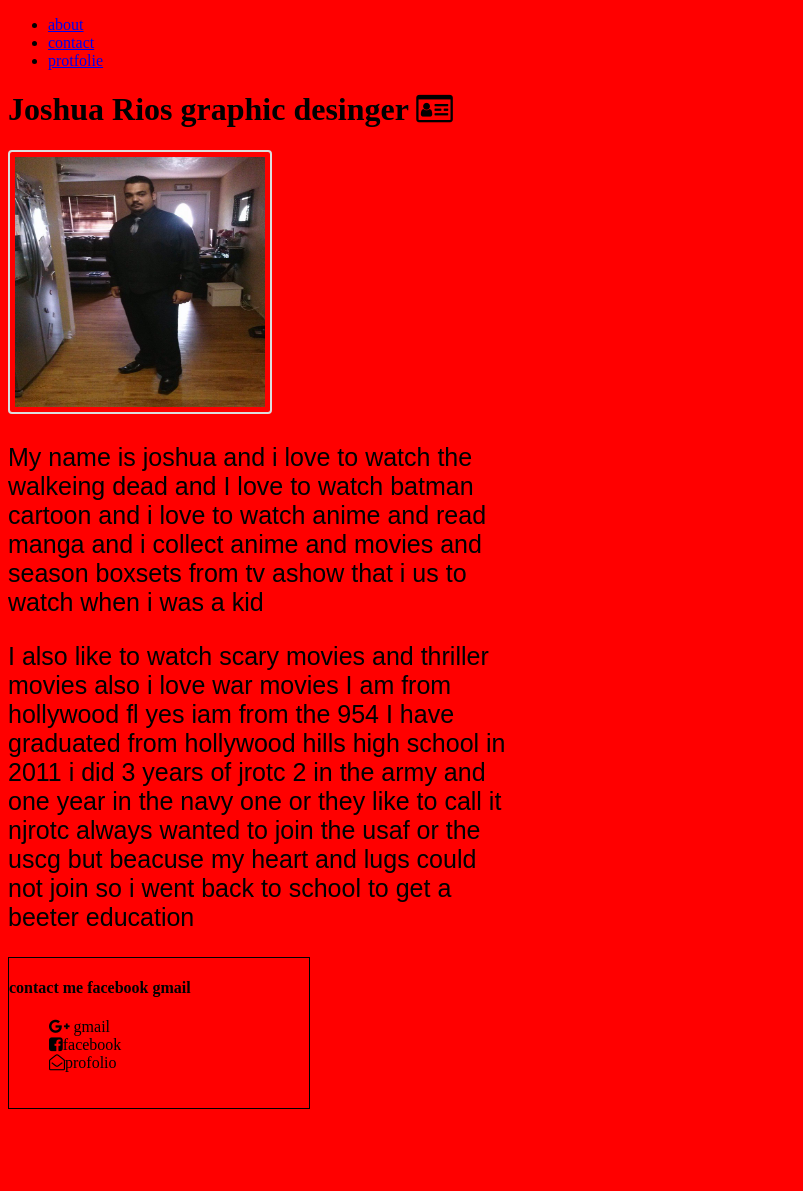
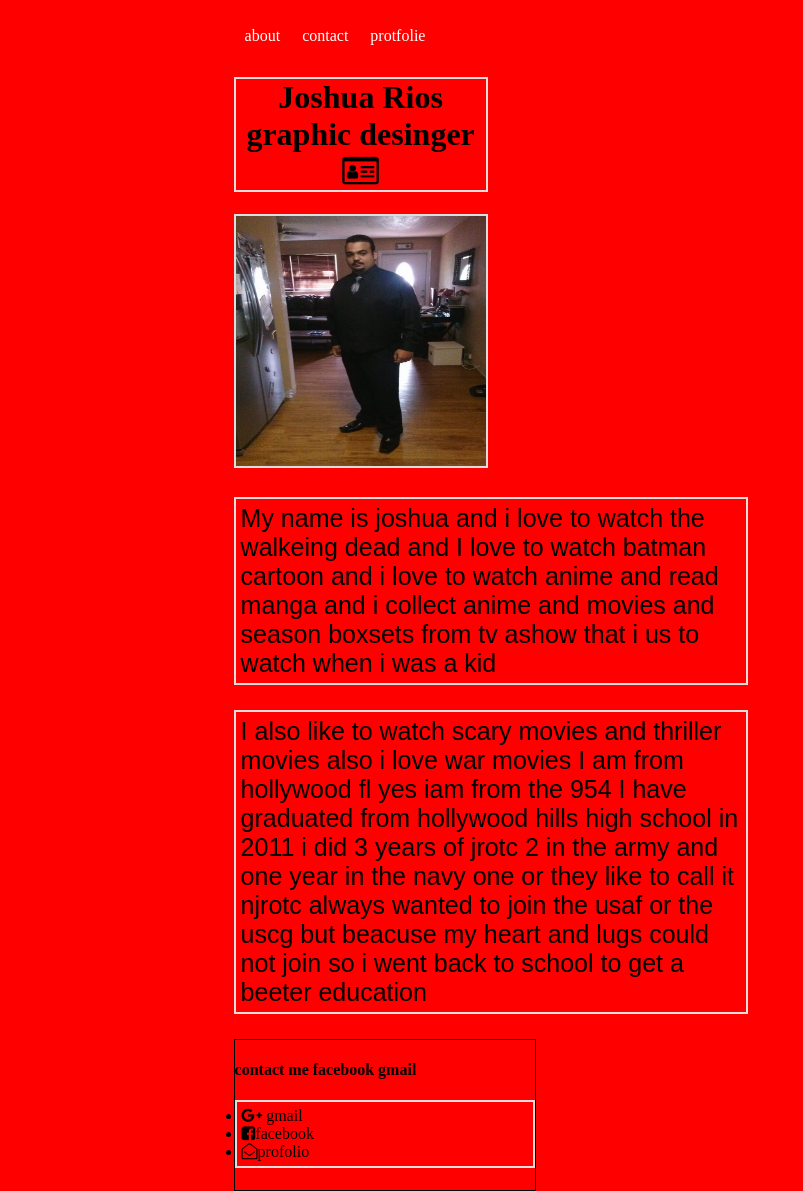
Before and after one commit to thebatman1993/joshua-profile, a PHP site: page / in a window 1280 px wide. Shown: the whole page, without its empty margins (0-803 px from the left). Before the commit the page ends 1109 px from the top, so only its background shows below. Run offline with PHP 8.4, Linux system fonts and the light colour scheme.

Commit message:
fixed assets folder my computer is crazy

```diff
--- a/assets/css/style/style.css
+++ b/assets/css/style/style.css
@@ -1,5 +1,35 @@
 body {
     background-color: red;
+}
+.navbar{
+
+    list-style-type: none;
+    margin: 0;
+    padding: 0px;
+    overflow: hidden;
+
+
+
+}
+.navitems {
+    display: block;
+    color: white;
+    text-align: center;
+    display: inline;
+    float: left;
+    padding:11px;
+    text-decoration: none;
+
+
+}
+a{
+   text-decoration: none;
+    color: white;
+}
+h1{
+    border: 2px solid #ddd;
+    width: 250px;
+    text-align: center;
 }
 
 .firstp {
@@ -7,18 +37,22 @@ body {
     text-align: left;
     font-family:fantasy;
     width: 500px;
+    border: 2px solid #ddd;
+    padding: 5px;
 }
 .secondp{
     font-size: 25px;
    text-align: left;
      font-family:fantasy;
+   border: 2px solid #ddd;
+    width: 500px;
+    padding: 5px;
 
-    width: 500px;
 }
 .profile {
     border: 2px solid #ddd;
-    border-radius: 4px;
-    padding: 5px;
+
+
     width: 250px;
     height: 250px;
 }
@@ -28,7 +62,10 @@ body {
     border: 1px solid black;
 }
 .contact{
-    list-style-type: none;
+
+    border: 2px solid #ddd;
+    padding: 5px;
+
 }
 
 .art{
@@ -56,6 +93,24 @@ body {
 .ficon{
    font-size: 100px;
 }
+
+.container {
+
+
+
+
+    position:absolute;
+    top: 20%;
+    left: 37%;
+    width:55em;
+    height:18em;
+    margin-top: -9em;
+    margin-left: -15em;
+
+
+    }
+
+
 
 @media (max-width:500px){
     body{
--- a/index.html
+++ b/index.html
@@ -1,29 +1,19 @@
 <!DOCTYPE html>
 <html>
     <head>
-
-
-
         <title>portfolio</title>
        <link rel="stylesheet" href="assets/font-awesome-4.7.0/css/font-awesome.min.css">
        <link rel="stylesheet"href="assets/css/style/style.css">
     </head>
-
 <body>
-
-
-<ul>
-  <li><a href="index.html">about</a></li>
-  <li><a href="contact.html">contact</a></li>
-  <li><a href="profile.html">protfolie</a></li>
-
+    <div class="container">
+        <ul class="navbar">
+          <li class="navitems"><a href="index.html">about</a></li>
+          <li class="navitems"><a href="contact.html">contact</a></li>
+          <li class="navitems"><a href="profile.html">protfolie</a></li>
         </ul>
 
         <h1>Joshua Rios graphic desinger <i class="fa fa-id-card-o" aria-hidden="true"></i></h1>
-        <h2></h2>
-
-
-
         <img src="assets/img/pic.jpg" class="profile"/>
 
         <p class="firstp">My name is joshua and i love to watch the walkeing dead and I love to watch batman cartoon and i love to watch anime and read manga and i collect anime and movies and season boxsets from tv ashow that i us to watch when i was a kid</p>
@@ -42,13 +32,7 @@
 
 
         </div>
-
-
-
-
-
-
-
+    </div>
 
     </body>
 </html>
```
Also changed, not shown: contact.html (+5 -5 lines), profolie.html (+5 -6 lines), 1 other file. Lines whose indentation alone changed are shown as unchanged.
